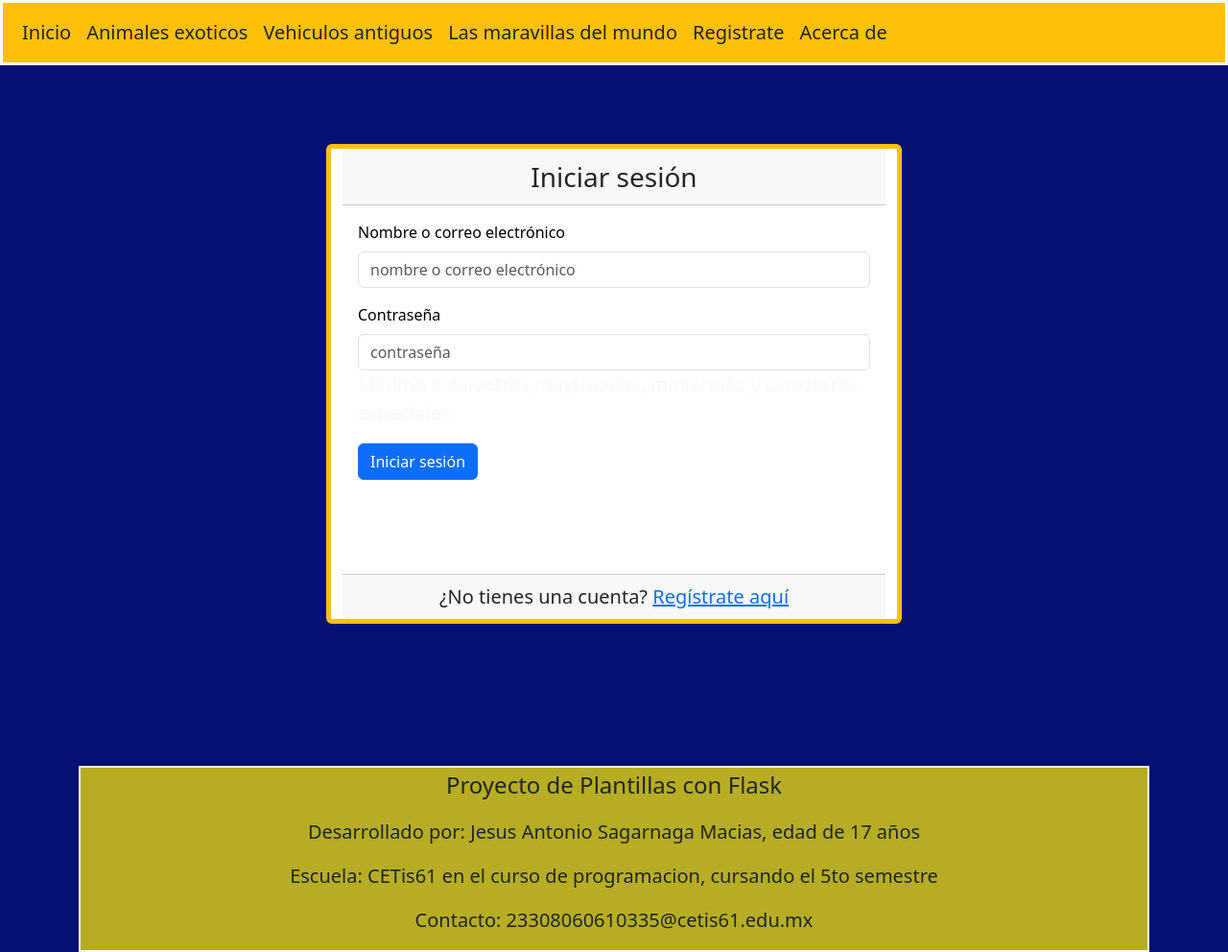
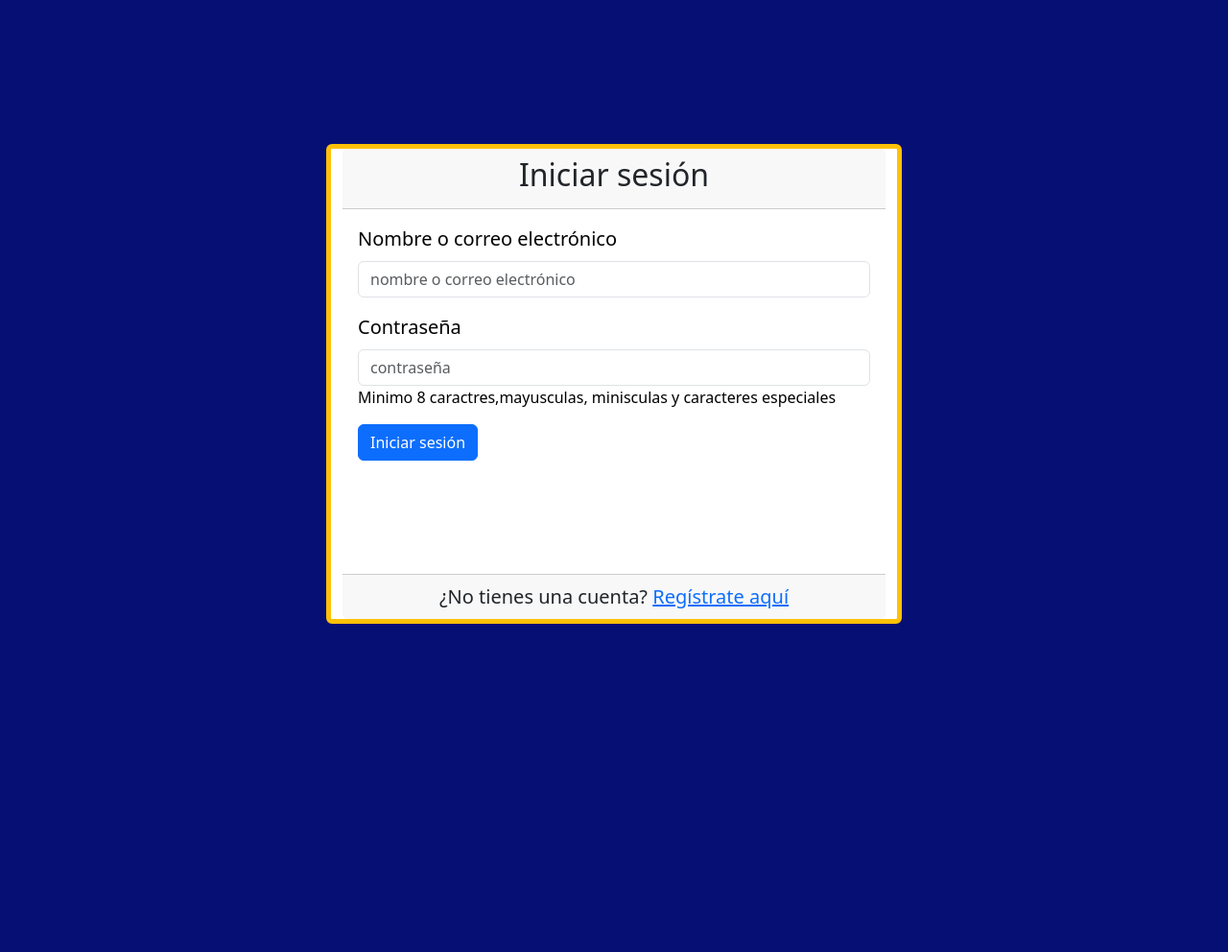
Before and after one commit to Sagarnaga-Jesus/Plantillas_complemento, a Flask app: page / in a window 1280 px wide. Shown: the whole page at 96% size. After the commit the page ends 650 px from the top, so only its background shows below. Run offline with Flask 3, Linux system fonts and the light colour scheme.

Commit message:
probablemente

```diff
--- a/app.py
+++ b/app.py
@@ -1,4 +1,6 @@
 from flask import Flask, render_template, request, redirect, url_for, flash
+from datetime import datetime
+import re
 
 app = Flask(__name__)
 
@@ -134,20 +136,45 @@ def datos():
         año = request.form["año"]
         genero = request.form["genero"]
 
-        if contraseña != contraseña:
+        if contraseña != request.form["contraseña"]:
             error = "Las contraseñas no coinciden. Por favor, inténtalo de nuevo."
-        if  error != None:
-            flash(error, "danger")
-            return render_template(("formulario.html"))
-        else:
-            flash(f"¡Formulario enviado con éxito! para: {nombre}", "success")
-            return render_template("inicio.html")
+            if  error != None:
+                flash(error, "danger")
+                return render_template(("formulario.html"))
+            else:
+                flash(f"¡Formulario enviado con éxito! para: {nombre}", "success")
+                return render_template("inicio.html")
 
-        flash("¡Formulario enviado con éxito!", "success")
-        return render_template(url_for("formulario"))
-    else:
-        flash("Error al enviar el formulario. Por favor, inténtalo de nuevo.", "danger")
-        return render_template(url_for("formulario"))
+        año_num = int(año)
+        hoy = datetime.now()
+        edad = hoy.year - año_num
+
+
+        if edad < 18:
+            error = "Debes ser mayor de edad para registrarte."
+            if  error != None:
+                flash(error, "danger")
+                return render_template(("formulario.html"))
+            else:
+                flash(f"¡Formulario enviado con éxito! para: {nombre}", "success")
+                return render_template("inicio.html")
+
+
+        patron_correo = r'^[\w\.-]+@[\w\.-]+\.\w+$'
+        correo = re.match(patron_correo, contacto)
+        numero = contacto.isdigit() and len(contacto) == 10
+
+        if not correo and not numero:
+            flash("El número o correo electrónico es inválido.", "danger")
+            return render_template("formulario.html")
+
+        # Si todo está bien
+        flash(f"¡Formulario enviado con éxito! para: {nombre}", "success")
+        return render_template("inicio.html")
+
+
+
+    return render_template("inicio.html")
 
 if __name__ == "__main__":
     app.run(debug=True)
--- a/templates/base2.html
+++ b/templates/base2.html
@@ -4,31 +4,30 @@
     <meta charset="UTF-8">
     <meta name="viewport" content="width=device-width, initial-scale=1.0">
     <title>Iniciar sesion</title>
+    <link href="https://cdn.jsdelivr.net/npm/bootstrap@5.3.8/dist/css/bootstrap.min.css" rel="stylesheet" integrity="sha384-sRIl4kxILFvY47J16cr9ZwB07vP4J8+LH7qKQnuqkuIAvNWLzeN8tE5YBujZqJLB" crossorigin="anonymous">
 </head>
-<body>
-    <div class="container mt-5">
-        {% extends "base.html" %}
-        {% block contenido %}
+<body style="background-color: rgba(0, 11, 114, 0.98);">
+    <div class="container mt-5" >
         <div class="row justify-content-center align-items-center" style="margin-top: 150px;">
 
         <div class="card col-6 mx-2 mb-5 border border-5 border-warning" style="width: 600px; height: 500px; background-color: rgba(255, 255, 255, 1);">
 
-            <div class="card-header text-center fs-3 text-dark">
-                Iniciar sesión
+            <div class="card-header text-center text-dark">
+                <h2>Iniciar sesión</h2>
             </div>
 
             <div class="card-body">
                 <form action="#" method="post" class="text-light">
 
                 <div class="mb-3">
-                    <label for="nombre" class="form-label" style="color: black;">Nombre o correo electrónico</label>
+                    <label for="nombre" class="form-label fs-5" style="color: black;">Nombre o correo electrónico</label>
                     <input type="text" class="form-control" id="nombre" name="nombre" placeholder="nombre o correo electrónico" required>
                 </div>
 
                 <div class="mb-3">
-                    <label for="password" class="form-label" style="color: black;">Contraseña</label>
+                    <label for="password" class="form-label fs-5" style="color: black;">Contraseña</label>
                     <input type="password" class="form-control" id="password" name="password" minlength="8" pattern="(?=^.{8,}$)(?=.*\d)(?=.*[a-z])(?=.*[A-Z]).*" placeholder="contraseña" required>
-                    <label class="fs-5" style=>Minimo 8 caractres,mayusculas, minisculas y caracteres especiales</label>
+                    <label class="fs-6" style="color: black;">Minimo 8 caractres,mayusculas, minisculas y caracteres especiales</label>
                 </div>
 
                 <button type="submit" class="btn btn-primary">Iniciar sesión</button>
@@ -38,8 +37,8 @@
                 ¿No tienes una cuenta? <a href="http://127.0.0.1:5000/formulario">Regístrate aquí</a>
             </div>
         </div>
-        {% endblock %}
         </div>
     </div>
+    <script src="https://cdn.jsdelivr.net/npm/bootstrap@5.3.8/dist/js/bootstrap.bundle.min.js" integrity="sha384-FKyoEForCGlyvwx9Hj09JcYn3nv7wiPVlz7YYwJrWVcXK/BmnVDxM+D2scQbITxI" crossorigin="anonymous"></script>
 </body>
 </html>
```
Also changed, not shown: templates/formulario.html (+14 -0 lines).
